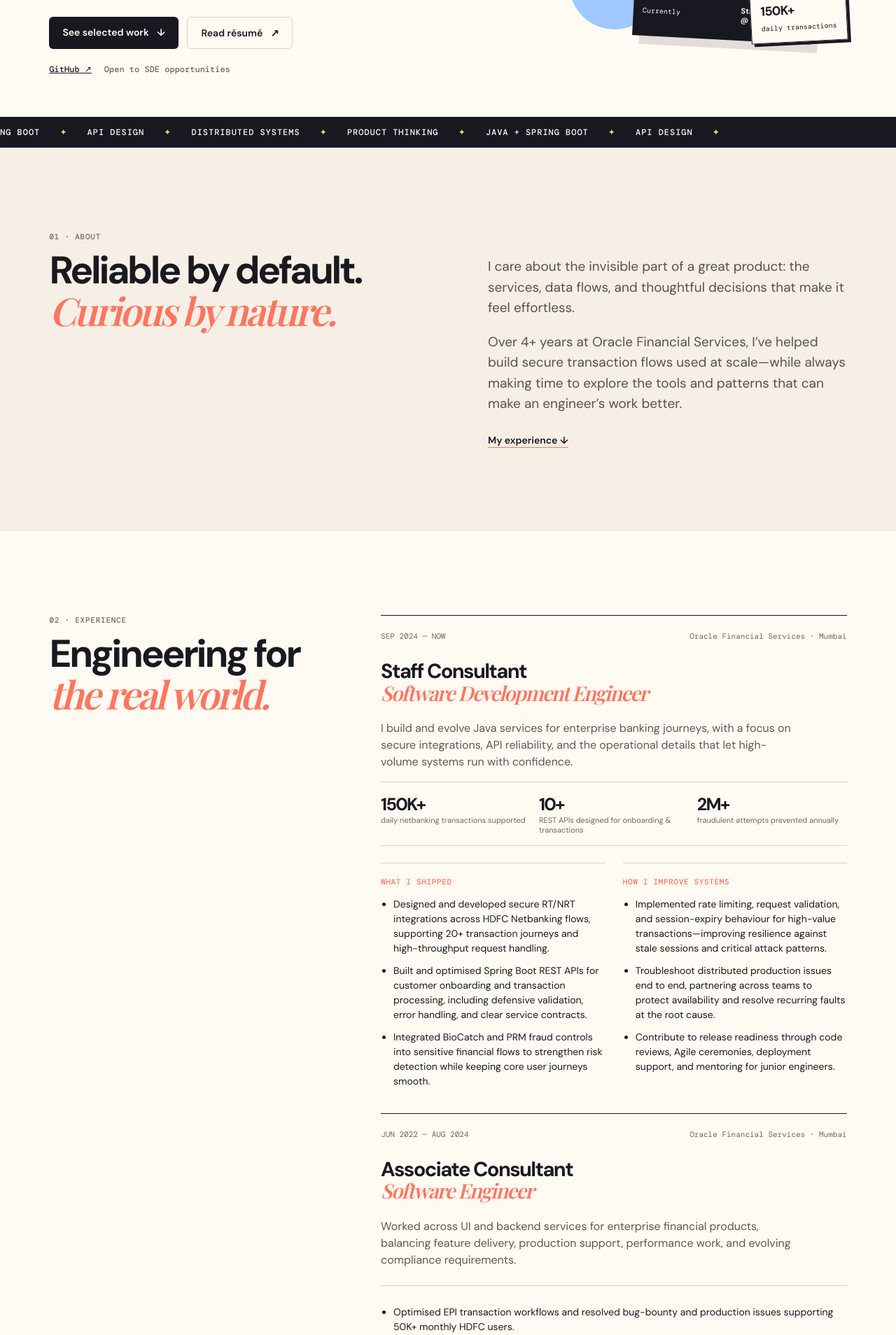
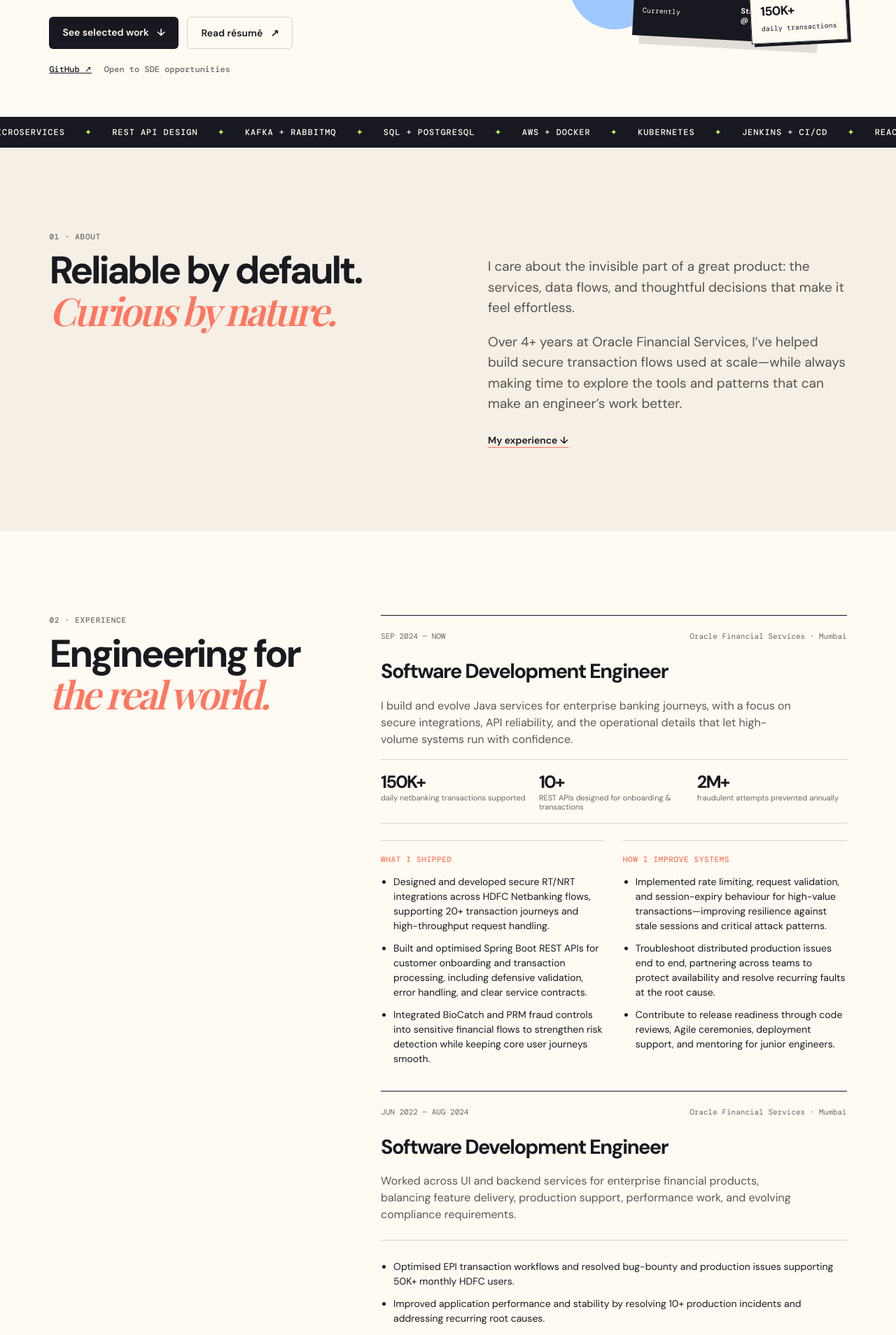
Before and after one commit to ShreyaaPawar/shreya-portfolio-redesign, a React (Vite) app: page / in a window 1280 px wide. Shown: the part 533-2441 px from the top of the page at 70% size. Built offline with nearby package versions, Linux system fonts and the light colour scheme; a web font is replaced by a local one.

Commit message:
version 8

```diff
--- a/src/App.jsx
+++ b/src/App.jsx
@@ -146,11 +146,10 @@ function App() {
             </div>
           </div>
         </section>
-        <div className="ticker">
-          <div>
-            JAVA + SPRING BOOT <i>✦</i> API DESIGN <i>✦</i> DISTRIBUTED SYSTEMS{" "}
-            <i>✦</i> PRODUCT THINKING <i>✦</i> JAVA + SPRING BOOT <i>✦</i> API
-            DESIGN <i>✦</i>
+        <div className="ticker" aria-label="Technology highlights">
+          <div className="ticker-track">
+            <span>JAVA + SPRING BOOT <i>✦</i> MICROSERVICES <i>✦</i> REST API DESIGN <i>✦</i> KAFKA + RABBITMQ <i>✦</i> SQL + POSTGRESQL <i>✦</i> AWS + DOCKER <i>✦</i> KUBERNETES <i>✦</i> JENKINS + CI/CD <i>✦</i> REACT + JAVASCRIPT <i>✦</i> JUNIT + MOCKITO <i>✦</i></span>
+            <span aria-hidden="true">JAVA + SPRING BOOT <i>✦</i> MICROSERVICES <i>✦</i> REST API DESIGN <i>✦</i> KAFKA + RABBITMQ <i>✦</i> SQL + POSTGRESQL <i>✦</i> AWS + DOCKER <i>✦</i> KUBERNETES <i>✦</i> JENKINS + CI/CD <i>✦</i> REACT + JAVASCRIPT <i>✦</i> JUNIT + MOCKITO <i>✦</i></span>
           </div>
         </div>
         <section className="section about" id="about">
@@ -194,9 +193,7 @@ function App() {
                 <span>Oracle Financial Services · Mumbai</span>
               </div>
               <h3>
-                Staff Consultant
-                <br />
-                <em>Software Development Engineer</em>
+                Software Development Engineer
               </h3>
               <p className="role-summary">
                 I build and evolve Java services for enterprise banking
@@ -268,9 +265,7 @@ function App() {
                 <span>Oracle Financial Services · Mumbai</span>
               </div>
               <h3>
-                Associate Consultant
-                <br />
-                <em>Software Engineer</em>
+                Software Development Engineer
               </h3>
               <p className="role-summary">
                 Worked across UI and backend services for enterprise financial
--- a/src/layout.css
+++ b/src/layout.css
@@ -1,5 +1,9 @@
 html, body { overflow-x: clip; }
 main { padding-top: 78px; }
+
+.ticker .ticker-track { display: flex; width: max-content; animation: ticker-scroll 55s linear infinite; }
+.ticker .ticker-track span { display: block; white-space: nowrap; }
+@keyframes ticker-scroll { to { transform: translateX(-50%); } }
 
 .tech-icon { display: inline-flex; align-items: center; gap: 5px; font: 500 10px 'DM Mono'; white-space: nowrap; }
 .tech-icon img { width: 27px; height: 27px; object-fit: contain; }
```
